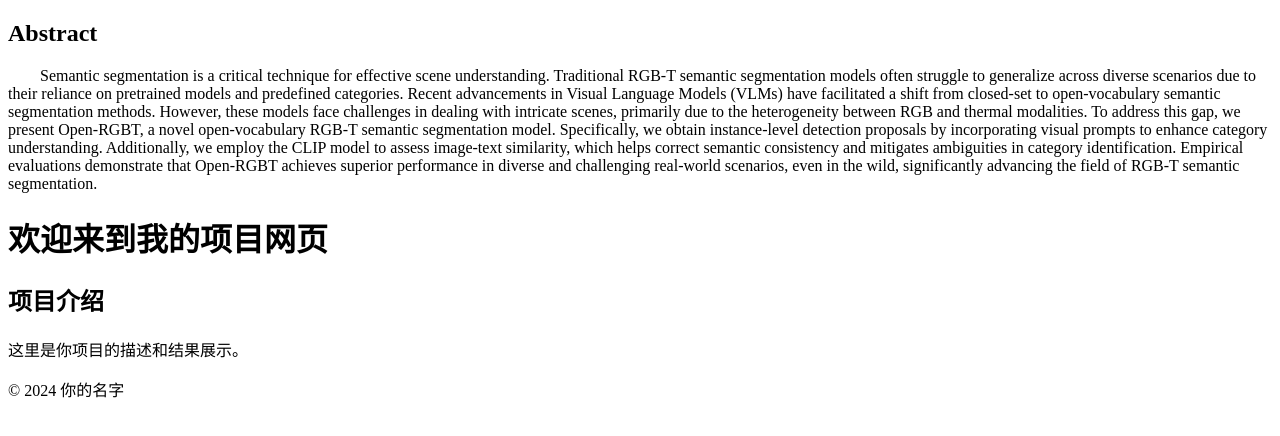
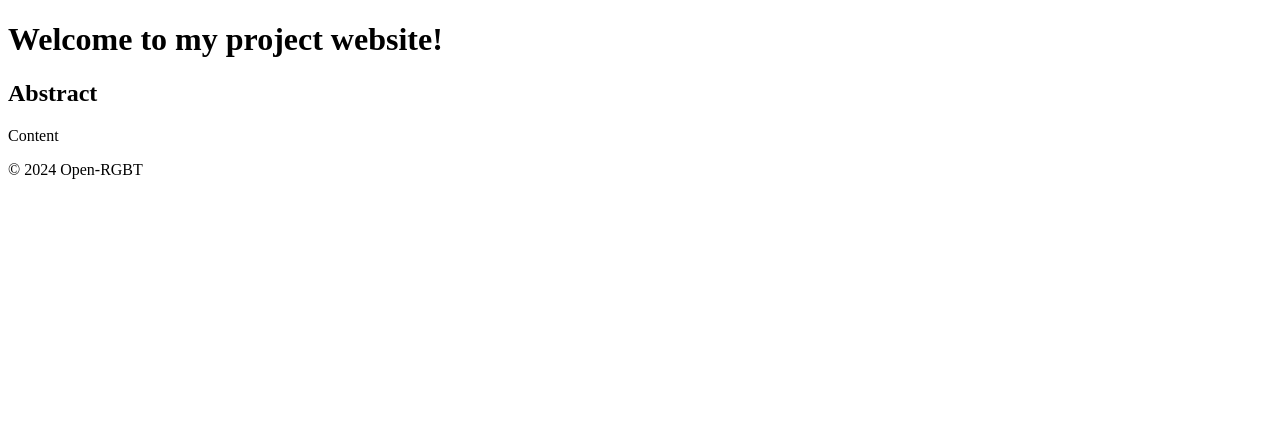
Before and after one commit to OpenRGBT/OpenRGBT.github.io, a plain HTML site: page index.html in a window 1280 px wide. Drawn offline with Linux system fonts and the light colour scheme.

Commit message:
Update index.html

```diff
--- a/index.html
+++ b/index.html
@@ -5,52 +5,21 @@
     <meta name="description"
     content="Open-RGBT: Open-vocabulary RGB-T Zero-shot Semantic Segmentation in Open-world Environments, initial-scale=1.0">
     <title>Open-RGBT</title>
-    <link rel="stylesheet" href="styles.css">
 </head>
-
-<section class="section">
-  <div class="container is-max-desktop">
-    <!-- Abstract. -->
-    <div class="columns is-centered has-text-centered">
-      <div class="column is-four-fifths">
-        <h2 class="title is-3">Abstract</h2>
-        <div class="content has-text-justified">
-          <p style="text-indent: 2em;">
-          Semantic segmentation is a critical technique for effective scene understanding.
-          Traditional RGB-T semantic segmentation models often struggle to generalize across
-          diverse scenarios due to their reliance on pretrained models and predefined
-          categories. Recent advancements in Visual Language Models (VLMs) have facilitated
-          a shift from closed-set to open-vocabulary semantic segmentation methods.
-          However, these models face challenges in dealing with intricate scenes, primarily
-          due to the heterogeneity between RGB and thermal modalities. To address this gap,
-          we present Open-RGBT, a novel open-vocabulary RGB-T semantic segmentation model.
-          Specifically, we obtain instance-level detection proposals by incorporating visual
-          prompts to enhance category understanding. Additionally, we employ the CLIP model to
-          assess image-text similarity, which helps correct semantic consistency and mitigates
-          ambiguities in category identification. Empirical evaluations demonstrate that
-          Open-RGBT achieves superior performance in diverse and challenging real-world
-          scenarios, even in the wild, significantly advancing the field of RGB-T semantic segmentation.
-          </p>
-        </div>
-      </div>
-    </div>
-    <!--/ Abstract. -->
-  </div>
-</section>
 
 
 <body>
     <header>
-        <h1>欢迎来到我的项目网页</h1>
+        <h1>Welcome to my project website!</h1>
     </header>
     <main>
         <section>
-            <h2>项目介绍</h2>
-            <p>这里是你项目的描述和结果展示。</p>
+            <h2>Abstract</h2>
+            <p>Content</p>
         </section>
     </main>
     <footer>
-        <p>© 2024 你的名字</p>
+        <p>© 2024 Open-RGBT</p>
     </footer>
 </body>
 </html>
```
